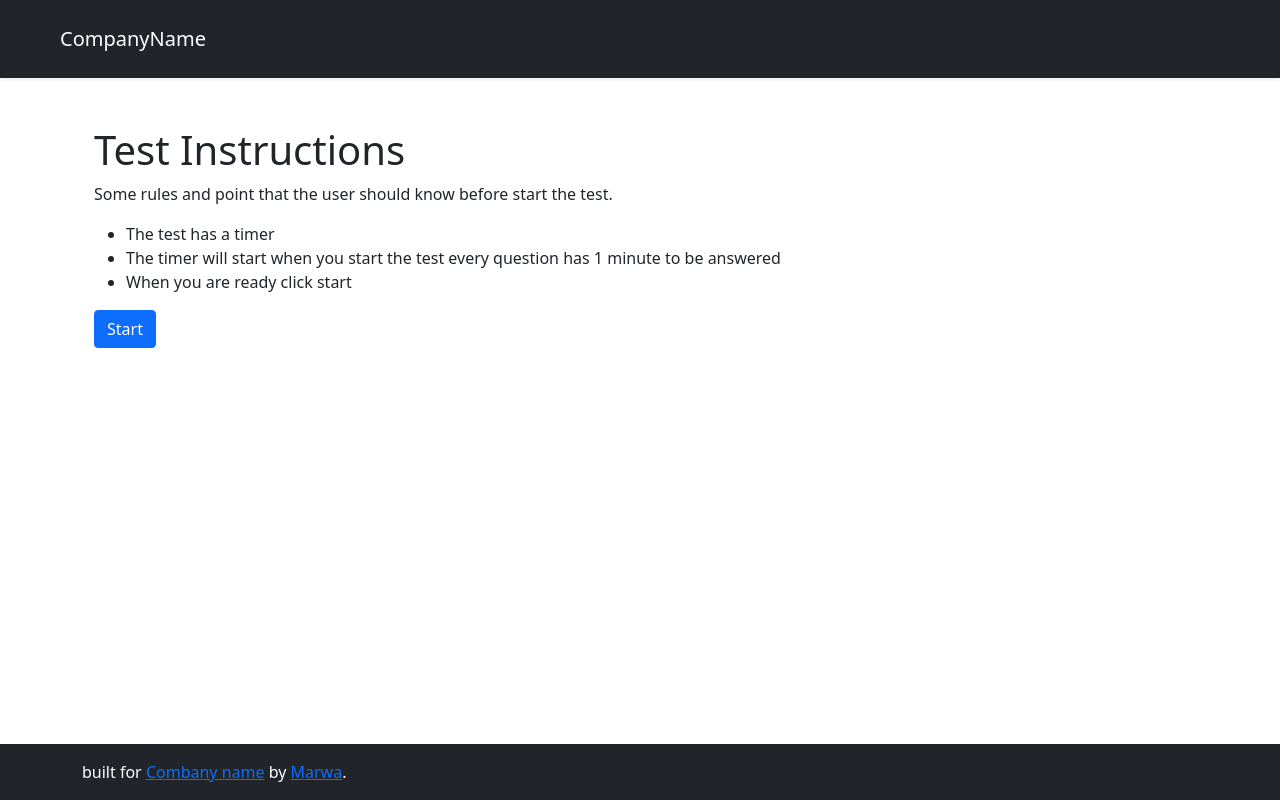
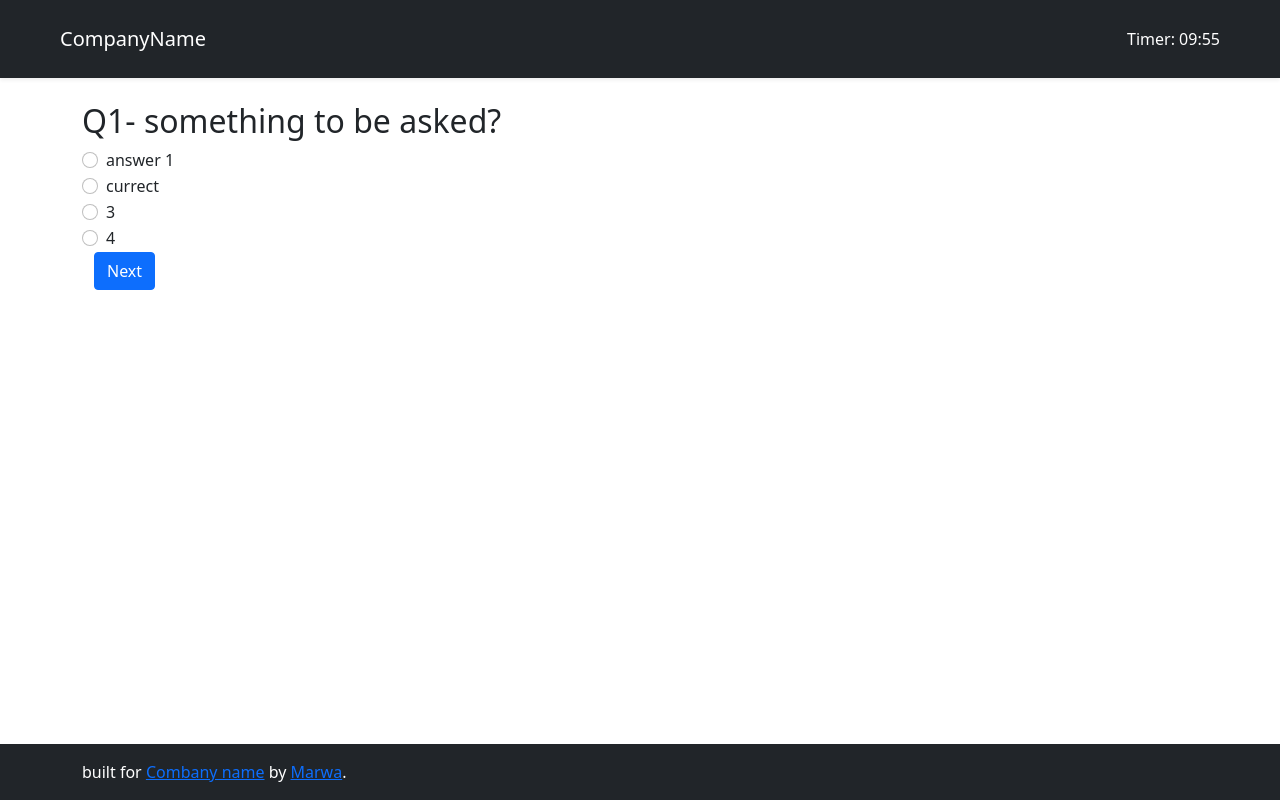
Before and after one commit to Korota-21/online-test-app, an Angular app: page /test in a window 1280 px wide. Built offline with nearby package versions, Linux system fonts and the light colour scheme.

Commit message:
Make test questions, nevagate and save answers

```diff
--- /dev/null
+++ b/src/app/Test.ts
@@ -0,0 +1,103 @@
+export interface IQuestion {
+  question: string;
+  answer1: string;
+  answer2: string;
+  answer3: string;
+  answer4: string;
+  rAnswer:number;
+}
+
+export class Test {
+  questions: IQuestion[] = [];
+  constructor() {
+  }
+  getQuestions() {
+    let elements = [{
+      question: "something to be asked?",
+      answer1: "answer 1",
+      answer2: "currect",
+      answer3: "3",
+      answer4: "4",
+      rAnswer:2
+    },
+    {
+      question: "something",
+      answer1: "1",
+      answer2: "2",
+      answer3: "currect",
+      answer4: "4",
+      rAnswer:3
+
+    },
+    {
+      question: "something",
+      answer1: "1",
+      answer2: "currect",
+      answer3: "3",
+      answer4: "4",
+      rAnswer:2
+
+    },
+    {
+      question: "something",
+      answer1: "1",
+      answer2: "2",
+      answer3: "currect",
+      answer4: "4",
+      rAnswer:3
+
+    },
+    {
+      question: "something",
+      answer1: "1",
+      answer2: "2",
+      answer3: "3",
+      answer4: "currect",
+      rAnswer:4
+    },
+    {
+      question: "something",
+      answer1: "currect",
+      answer2: "2",
+      answer3: "3",
+      answer4: "4",
+      rAnswer:1
+    },
+    {
+      question: "something",
+      answer1: "1",
+      answer2: "2",
+      answer3: "currect",
+      answer4: "4",
+      rAnswer:3
+    },
+    {
+      question: "something",
+      answer1: "1",
+      answer2: "2",
+      answer3: "currect",
+      answer4: "4",
+      rAnswer:3
+    },
+    {
+      question: "something",
+      answer1: "1",
+      answer2: "2",
+      answer3: "currect",
+      answer4: "4",
+      rAnswer:3
+    },
+    {
+      question: "something",
+      answer1: "currect",
+      answer2: "2",
+      answer3: "3",
+      answer4: "4",
+      rAnswer:1
+    },
+    ];
+    this.questions.push(...elements);
+    return this.questions;
+  }
+
+}
--- a/src/app/app.component.html
+++ b/src/app/app.component.html
@@ -1,23 +1,59 @@
-<app-header [start]="start">
+<app-header [start]="start" [endFun]="endTest">
 </app-header>
 
 <div class="container py-4">
-    <div *ngIf="start; then trueBlock; else falseBlock"></div>
-    <ng-template #falseBlock>
-        <app-instructions #instructions [startfun]="startTest" *ngIf="!start"></app-instructions>
-    </ng-template>
-    <ng-template #trueBlock>
-        <div #q>
-            <p>test works!</p>
-            <button type="button" class="btn btn-primary">End</button>
-            <!-- .alert-primary, .alert-secondary, .alert-success, .alert-danger, .alert-warning, .alert-info, .alert-light, .alert-dark -->
+    <div>
+        <div *ngIf="start; then testBlock; else instructionsBlock"></div>
+        <ng-template #instructionsBlock>
+            <app-instructions #instructions [startfun]="startTest" *ngIf="!start"></app-instructions>
+        </ng-template>
+        <ng-template #testBlock>
+            <form #myForm="ngForm" novalidate>
 
-        </div>
-    </ng-template>
+                <div>
+                    <h2>Q{{currentQ+1}}- {{questions[currentQ].question}}</h2>
+                    <div class="form-check">
+                        <input class="form-check-input" type="radio" [value]="1" name="a" [(ngModel)]="currentA" id="a1">
+                        <label class="form-check-label" for="a1">
+                    {{questions[currentQ].answer1}}
+               </label>
+                    </div>
+                    <div class="form-check">
+                        <label class="form-check-label" for="a2">
+                        <input class="form-check-input" type="radio" [value]="2" name="a" [(ngModel)]="currentA" id="a2"  >
+                    {{questions[currentQ].answer2}}
+               </label>
+                    </div>
+                    <div class="form-check">
+                        <input class="form-check-input" type="radio" [value]="3" name="a" [(ngModel)]="currentA" id="a3">
+                        <label class="form-check-label" for="a3">
+                    {{questions[currentQ].answer3}}
+               </label>
+                    </div>
+                    <div class="form-check">
+                        <input class="form-check-input" type="radio" [value]="4" name="a" [(ngModel)]="currentA" id="a4">
+                        <label class="form-check-label" for="a4">
+                    {{questions[currentQ].answer4}}
+               </label>
+                    </div>
+                    <div class="container-fluid">
+                        <div class="row row-cols-auto">
+                            <div class="col"> <button *ngIf="currentQ<9" (click)="next()" class="btn btn-primary">Next</button>
+                            </div>
+                            <div class="col"> <button *ngIf="currentQ==9" type="button" (click)="endTest()" class="btn btn-dark">Finish</button>
+                            </div>
+                            <div class="col"> <button *ngIf="currentQ>0" (click)="previous()" class="btn btn-secondary">Previous</button>
+                            </div>
 
 
 
+                        </div>
 
+                    </div>
+                </div>
+            </form>
+        </ng-template>
+    </div>
 
 </div>
 <app-footer></app-footer>
--- a/src/app/app.component.ts
+++ b/src/app/app.component.ts
@@ -1,4 +1,7 @@
-import { Component } from '@angular/core';
+import { Component, ElementRef, Input, VERSION, ViewChild, ViewChildren } from '@angular/core';
+import { FormControl, FormGroup } from '@angular/forms';
+import { IQuestion, Test } from './Test';
+
 
 @Component({
   selector: 'app-root',
@@ -7,13 +10,50 @@ import { Component } from '@angular/core';
 })
 export class AppComponent {
   title = 'online-test-app';
-  text = "HI"
   start = false;
-  constructor() { }
+  currentQ = 0;
+  questions: IQuestion[] = []
+  userAnswers: number[] = new Array(10);
 
+  currentA: any = ""
+  constructor() {
+  }
   ngOnInit(): void {
+    this.startTest()
   }
-  startTest=():void=>{
-    this.start=true;
+  startTest = (): void => {
+    this.start = true;
+    let test = new Test();
+    this.questions = test.getQuestions();
+  }
+
+  endTest = (): void => {
+    this.setAnswer();
+    console.log(this.userAnswers);
+
+    this.start = false
+  }
+  next() {
+    this.setAnswer();
+    this.currentQ++
+    //choose radio button
+    if (!(this.userAnswers[this.currentQ] == 0))
+    this.currentA = this.userAnswers[this.currentQ]
+
+  }
+
+
+  previous() {
+    this.setAnswer();
+    this.currentQ--
+    //choose radio button
+    if ((this.userAnswers[this.currentQ] > 0)) {
+      this.currentA = this.userAnswers[this.currentQ]
+    }
+  }
+  setAnswer() {
+    this.userAnswers[this.currentQ] = this.currentA;
+    this.currentA = 0
+
   }
 }
--- a/src/app/app.module.ts
+++ b/src/app/app.module.ts
@@ -1,5 +1,6 @@
 import { NgModule } from '@angular/core';
 import { BrowserModule } from '@angular/platform-browser';
+import {FormsModule} from '@angular/forms';
 
 import { AppComponent } from './app.component';
 import { HeaderComponent } from './header/header.component';
@@ -18,6 +19,7 @@ import { FormatTimePipe, TimerComponent } from './timer/timer.component';
   ],
   imports: [
     BrowserModule,
+    FormsModule
   ],
   providers: [HeaderComponent],
   bootstrap: [AppComponent]
--- a/src/app/header/header.component.html
+++ b/src/app/header/header.component.html
@@ -7,7 +7,7 @@
 
         <!-- Right Side Of Navbar -->
         <div *ngIf="start">
-            <app-timer></app-timer>
+            <app-timer [endFun]="endFun"></app-timer>
         </div>
     </div>
 </nav>
--- a/src/app/header/header.component.ts
+++ b/src/app/header/header.component.ts
@@ -7,7 +7,7 @@ import { Component, Input, OnInit } from "@angular/core";
 })
 export class HeaderComponent implements OnInit {
   @Input() start=false;
-
+  @Input() endFun!: () => void;//to pass down to the timer
   constructor() { }
 
   ngOnInit(): void {
--- a/src/app/timer/timer.component.ts
+++ b/src/app/timer/timer.component.ts
@@ -1,4 +1,4 @@
-import { Component, OnDestroy, OnInit } from '@angular/core';
+import { Component, Input, OnDestroy, OnInit } from '@angular/core';
 import { timer, Subscription } from "rxjs";
 import { Pipe, PipeTransform } from "@angular/core";
 
@@ -8,21 +8,25 @@ import { Pipe, PipeTransform } from "@angular/core";
   styleUrls: ['./timer.component.css']
 })
 export class TimerComponent implements OnInit, OnDestroy {
+  @Input() endFun!: () => void;
+
   countDown!: Subscription;
   teststart = false;
   counter = 600;
   tick = 1000;
+
   constructor() {
 
   }
 
   ngOnInit(): void {
-    this.countDown = timer(0, this.tick).subscribe(() => this.counterF());
+    this.countDown = timer(0, this.tick).subscribe(() => this.count());
 
   }
-  counterF() {
-    --this.counter
-    console.log(this.counter);
+  count() {
+    this.counter--
+    if(this.counter<0)
+    this.endFun();
 
   }
   ngOnDestroy() {
```
